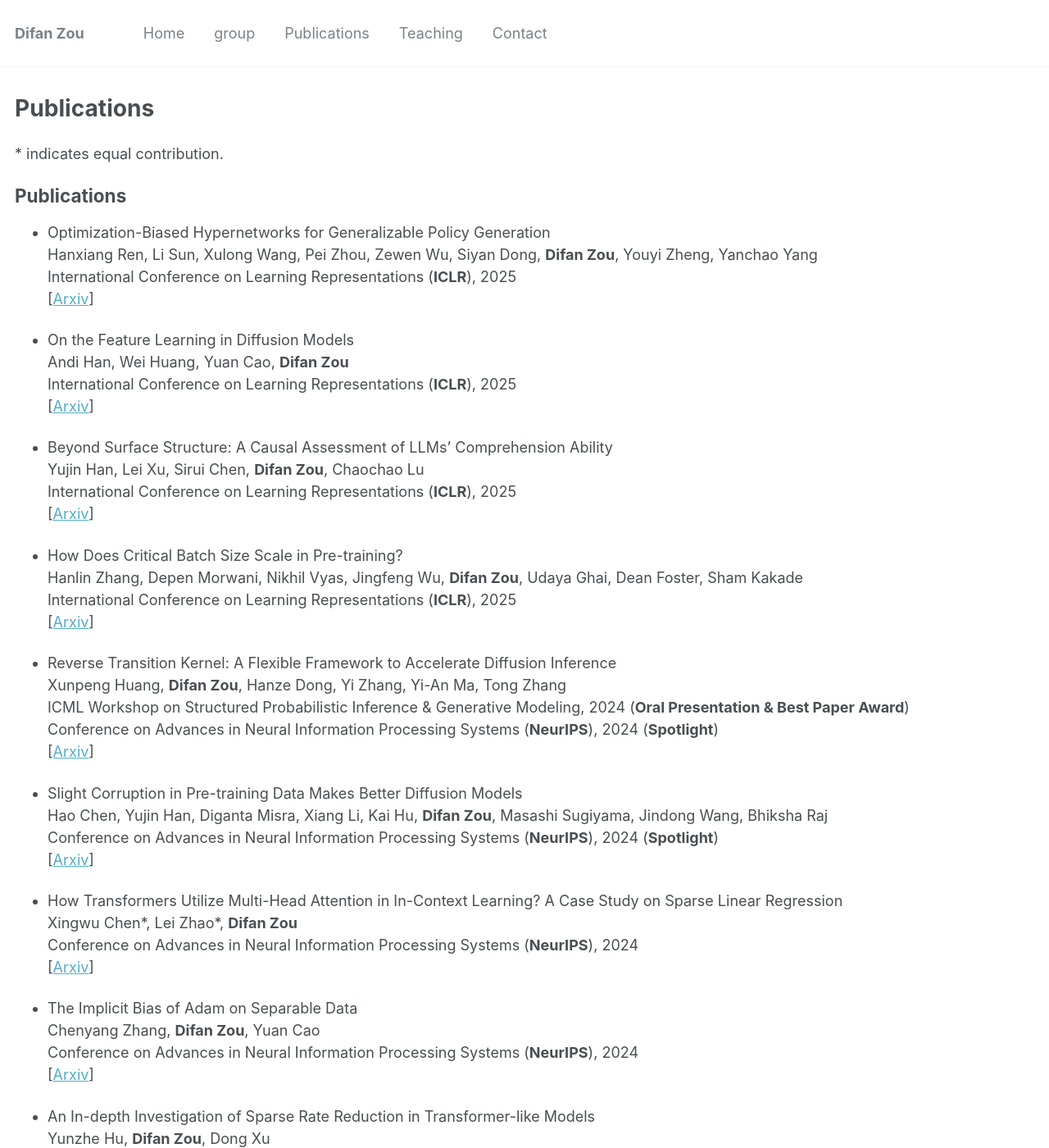
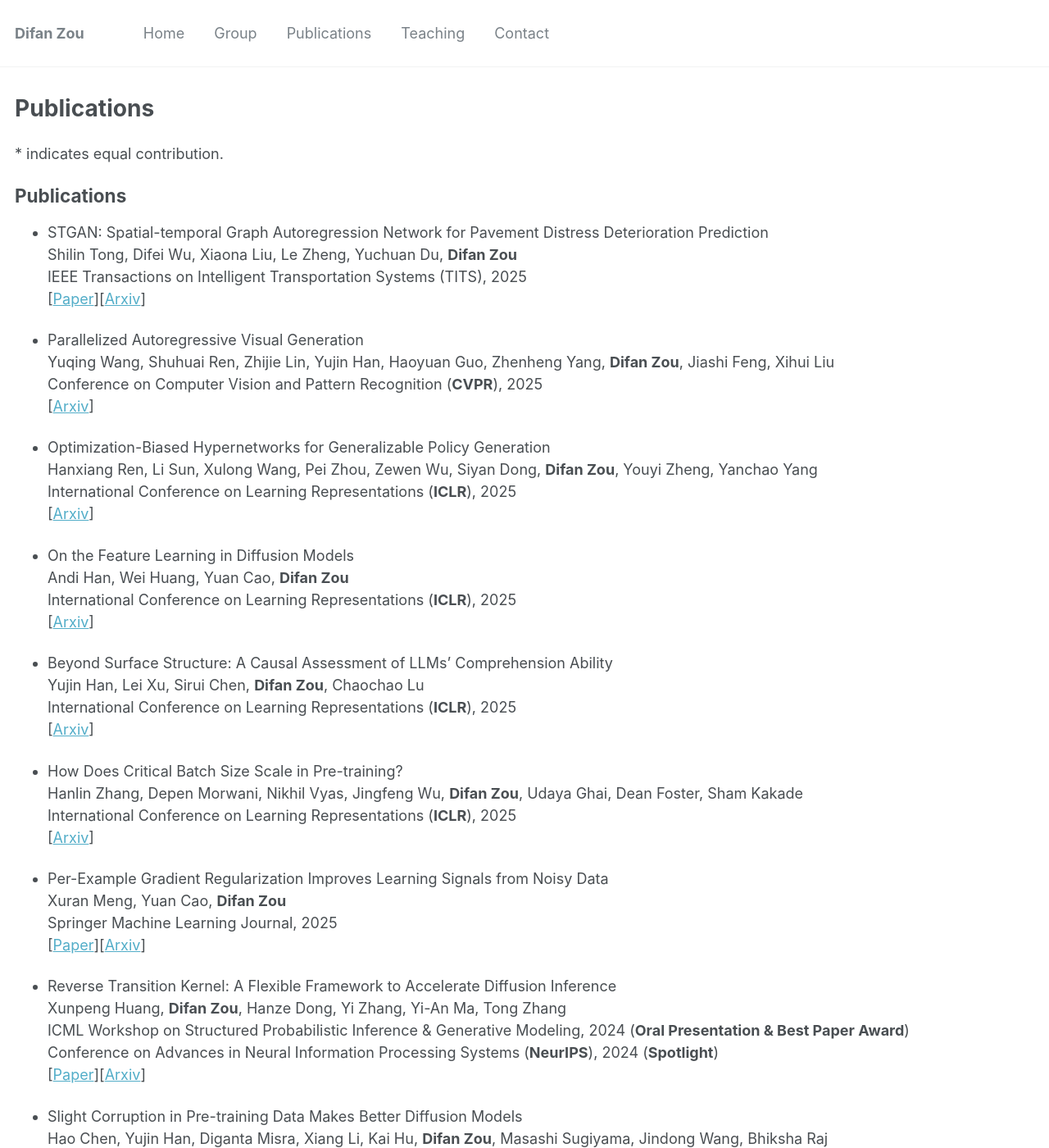
Before and after one commit to difanzou/difanzou.github.io, a Jekyll site: the page built from _pages/publications.md, in a window 1280 px wide and 1400 px high. Shown: the whole window at 82% size. Built offline with Jekyll 4.4.1, drawn with Linux system fonts in a browser that asks for light colours; some of the changed text lies outside the part shown.

Commit message:
add new papers

```diff
--- a/_data/navigation.yml
+++ b/_data/navigation.yml
@@ -4,7 +4,7 @@ main:
   - title: "Home"
     url: /about/
 
-  - title: "group"
+  - title: "Group"
     url: /group/
 
   - title: "Publications"
--- a/_pages/publications.md
+++ b/_pages/publications.md
@@ -8,6 +8,16 @@ author_profile: true
 \* indicates equal contribution.
 
 ## Publications
+
+* STGAN: Spatial-temporal Graph Autoregression Network for Pavement Distress Deterioration Prediction\
+Shilin Tong, Difei Wu, Xiaona Liu, Le Zheng, Yuchuan Du, **Difan Zou**\
+IEEE Transactions on Intelligent Transportation Systems (TITS), 2025\
+\[[Paper](https://ieeexplore.ieee.org/document/10927411)\]\[[Arxiv](https://arxiv.org/pdf/2503.01152)\]
+
+* Parallelized Autoregressive Visual Generation\
+Yuqing Wang, Shuhuai Ren, Zhijie Lin, Yujin Han, Haoyuan Guo, Zhenheng Yang, **Difan Zou**, Jiashi Feng, Xihui Liu\
+Conference on Computer Vision and Pattern Recognition (**CVPR**), 2025\
+\[[Arxiv](https://arxiv.org/pdf/2412.15119)\]
 
 * Optimization-Biased Hypernetworks for Generalizable Policy Generation\
 Hanxiang Ren, Li Sun, Xulong Wang, Pei Zhou, Zewen Wu, Siyan Dong, **Difan Zou**, Youyi Zheng, Yanchao Yang\
@@ -30,39 +40,39 @@ Hanlin Zhang, Depen Morwani, Nikhil Vyas, Jingfeng Wu, **Difan Zou**, Udaya Ghai
 International Conference on Learning Representations (**ICLR**), 2025 \
 \[[Arxiv](https://arxiv.org/pdf/2410.21676)\]
 
+* Per-Example Gradient Regularization Improves Learning Signals from Noisy Data\
+Xuran Meng, Yuan Cao, **Difan Zou**\
+Springer Machine Learning Journal, 2025\
+\[[Paper](https://link.springer.com/article/10.1007/s10994-024-06661-5)\]\[[Arxiv](https://arxiv.org/pdf/2303.17940.pdf)\]
+
 
 * Reverse Transition Kernel: A Flexible Framework to Accelerate Diffusion Inference\
 Xunpeng Huang, **Difan Zou**, Hanze Dong, Yi Zhang, Yi-An Ma, Tong Zhang\
 ICML Workshop on Structured Probabilistic Inference & Generative Modeling, 2024 (**Oral Presentation & Best Paper Award**)\
 Conference on Advances in Neural Information Processing Systems (**NeurIPS**), 2024 (**Spotlight**)\
-\[[Arxiv](https://arxiv.org/pdf/2405.16387)\]
+\[[Paper](https://proceedings.neurips.cc/paper_files/paper/2024/file/ad62d81bb6edee5f9b33f5e0d34a7943-Paper-Conference.pdf)\]\[[Arxiv](https://arxiv.org/pdf/2405.16387)\]
 
 * Slight Corruption in Pre-training Data Makes Better Diffusion Models\
 Hao Chen, Yujin Han, Diganta Misra, Xiang Li, Kai Hu, **Difan Zou**, Masashi Sugiyama, Jindong Wang, Bhiksha Raj\
 Conference on Advances in Neural Information Processing Systems (**NeurIPS**), 2024 (**Spotlight**)\
-\[[Arxiv](https://arxiv.org/pdf/2405.20494)\]
+\[[Paper](https://openreview.net/pdf?id=VFpXYBqMSU)\]\[[Arxiv](https://arxiv.org/pdf/2405.20494)\]
 
 
 * How Transformers Utilize Multi-Head Attention in In-Context Learning? A Case Study on Sparse Linear Regression\
 Xingwu Chen\*, Lei Zhao\*, **Difan Zou**\
 Conference on Advances in Neural Information Processing Systems (**NeurIPS**), 2024 \
-\[[Arxiv](https://arxiv.org/pdf/2408.04532)\]
+\[[Paper](https://openreview.net/pdf?id=fG8TukiXa5)\]\[[Arxiv](https://arxiv.org/pdf/2408.04532)\]
 
 * The Implicit Bias of Adam on Separable Data\
 Chenyang Zhang, **Difan Zou**, Yuan Cao\
 Conference on Advances in Neural Information Processing Systems (**NeurIPS**), 2024 \
-\[[Arxiv](https://arxiv.org/pdf/2406.10650)\]
+\[[Paper](https://openreview.net/attachment?id=xRQxan3WkM&name=pdf)\]\[[Arxiv](https://arxiv.org/pdf/2406.10650)\]
 
 * An In-depth Investigation of Sparse Rate Reduction in Transformer-like Models\
 Yunzhe Hu, **Difan Zou**, Dong Xu\
 Conference on Advances in Neural Information Processing Systems (**NeurIPS**), 2024 \
-\[[Arxiv](./)\]
+\[[Paper](https://openreview.net/attachment?id=CAC74VuMWX&name=pdf)\]\[[Arxiv](https://arxiv.org/pdf/2411.17182)\]
 
-
-* Per-Example Gradient Regularization Improves Learning Signals from Noisy Data\
-Xuran Meng, Yuan Cao, **Difan Zou**\
-Springer Machine Learning Journal, 2024 (accepted)\
-\[[Arxiv](https://arxiv.org/pdf/2303.17940.pdf)\]
 
 * Faster Sampling without Isoperimetry via Diffusion-based Monte Carlo\
 Xunpeng Huang, **Difan Zou**, Hanze Dong, Yian Ma, and Tong Zhang\
@@ -263,6 +273,10 @@ International Conference on Machine Learning (**ICML**), 2018\
 
 ## Preprint
 
+* On the Robustness of Transformers against Context Hijacking for Linear Classification\
+Tianle Li\*, Chenyang Zhang\*, Xingwu Chen, Yuan Cao, **Difan Zou**\
+\[[Arxiv](https://arxiv.org/pdf/2502.15609)\]
+
 * Towards Understanding Fine-Tuning Mechanisms of LLMs via Circuit Analysis\
 Xu Wang, Yan Hu, Wenyu Du, Reynold Cheng, Benyou Wang, **Difan Zou**\
 \[[Arxiv](https://arxiv.org/pdf/2502.11812)\]
```
Also changed, not shown: other parts of _pages/publications.md (+2 -5 lines).
